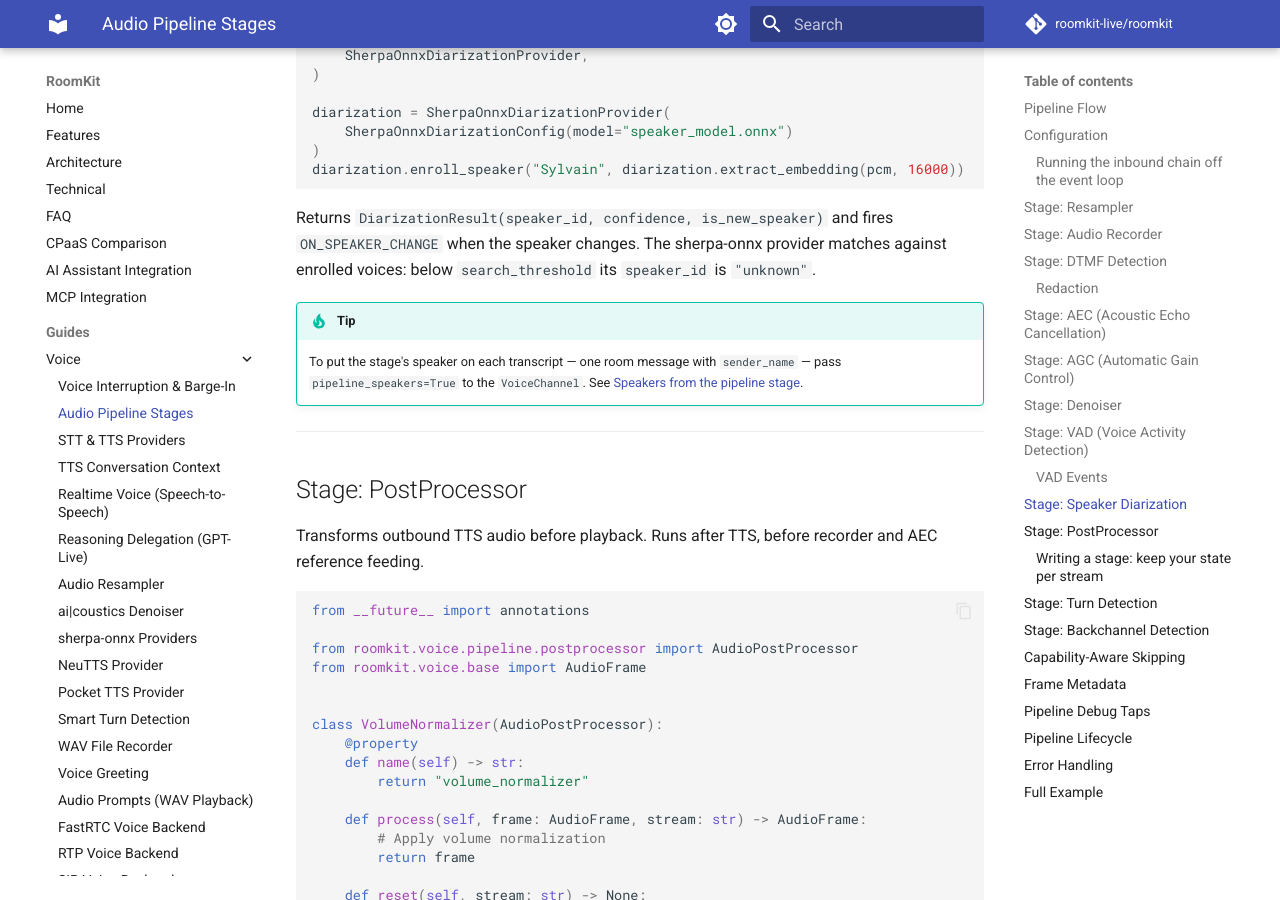
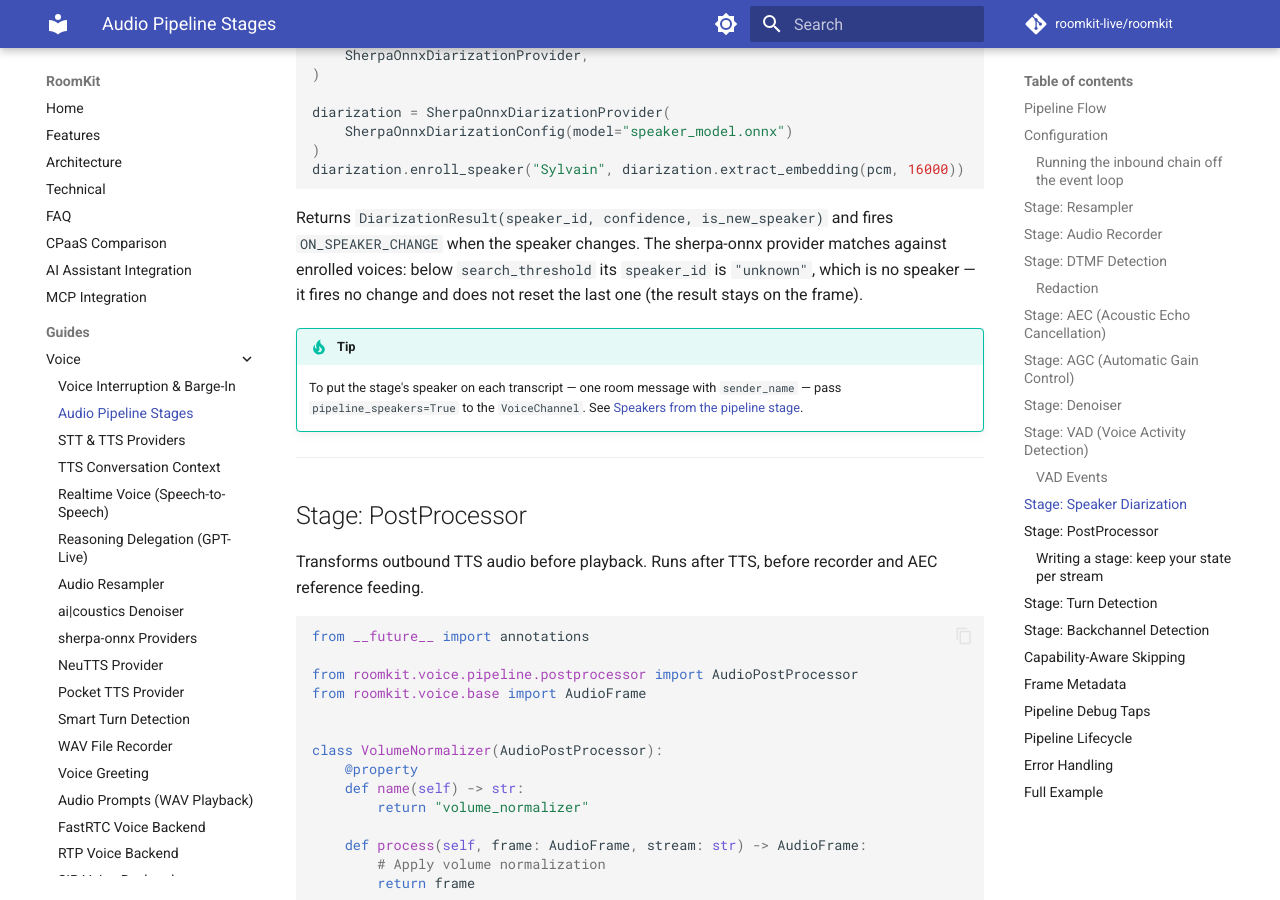
Before and after one commit to roomkit-live/roomkit-docs, an MkDocs documentation site: the page built from docs/guides/audio-pipeline-stages.md, in a window 1280 px wide and 900 px high, scrolled down 9312 px. Built offline with MkDocs 1.6.1 and Material for MkDocs 9.7.7, drawn with Linux system fonts in a browser that asks for light colours; comment, search, counter and statistics services are not loaded.

Commit message:
docs(voice): a voice the diarization stage matched to nobody fires no speaker change (RMK-256)

````diff
--- a/docs/guides/audio-pipeline-stages.md
+++ b/docs/guides/audio-pipeline-stages.md
@@ -388,7 +388,7 @@ diarization = SherpaOnnxDiarizationProvider(
 diarization.enroll_speaker("Sylvain", diarization.extract_embedding(pcm, 16000))
 ```
 
-Returns `DiarizationResult(speaker_id, confidence, is_new_speaker)` and fires `ON_SPEAKER_CHANGE` when the speaker changes. The sherpa-onnx provider matches against enrolled voices: below `search_threshold` its `speaker_id` is `"unknown"`.
+Returns `DiarizationResult(speaker_id, confidence, is_new_speaker)` and fires `ON_SPEAKER_CHANGE` when the speaker changes. The sherpa-onnx provider matches against enrolled voices: below `search_threshold` its `speaker_id` is `"unknown"`, which is no speaker — it fires no change and does not reset the last one (the result stays on the frame).
 
 !!! tip
     To put the stage's speaker on each transcript — one room message with `sender_name` — pass `pipeline_speakers=True` to the `VoiceChannel`. See [Speakers from the pipeline stage](stt-tts-providers.md#speakers-from-the-pipeline-stage).
````
Also changed, not shown: docs/guides/stt-tts-providers.md (+1 -1 lines).
